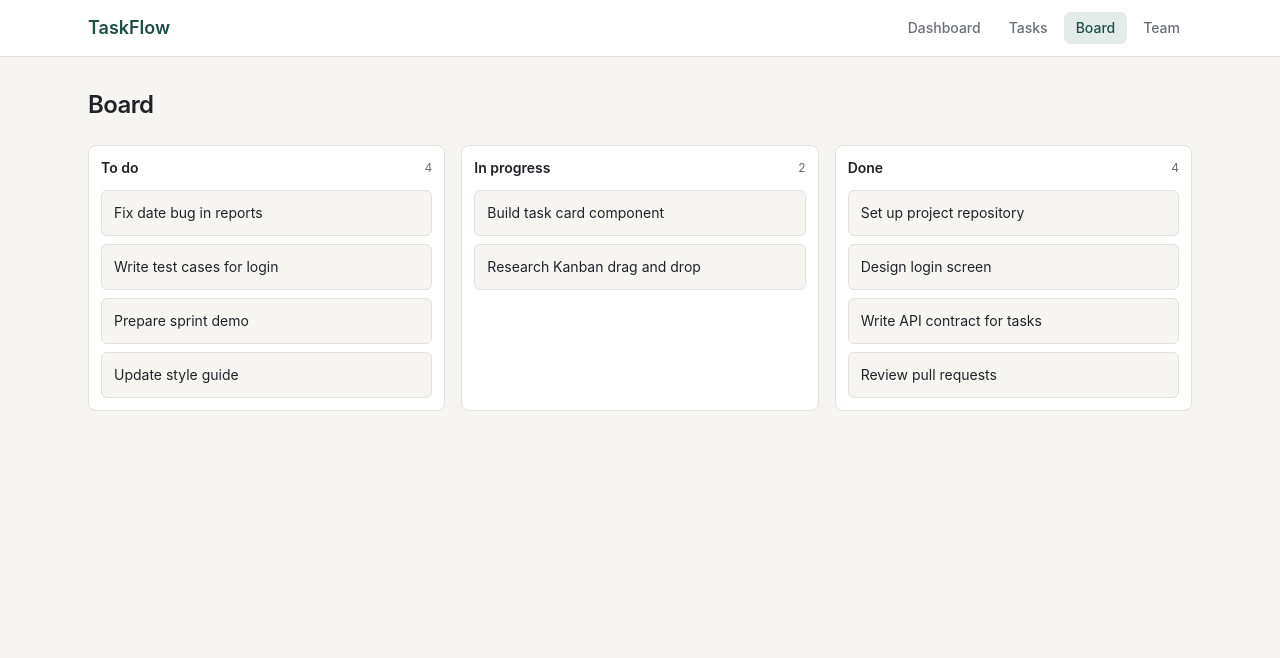
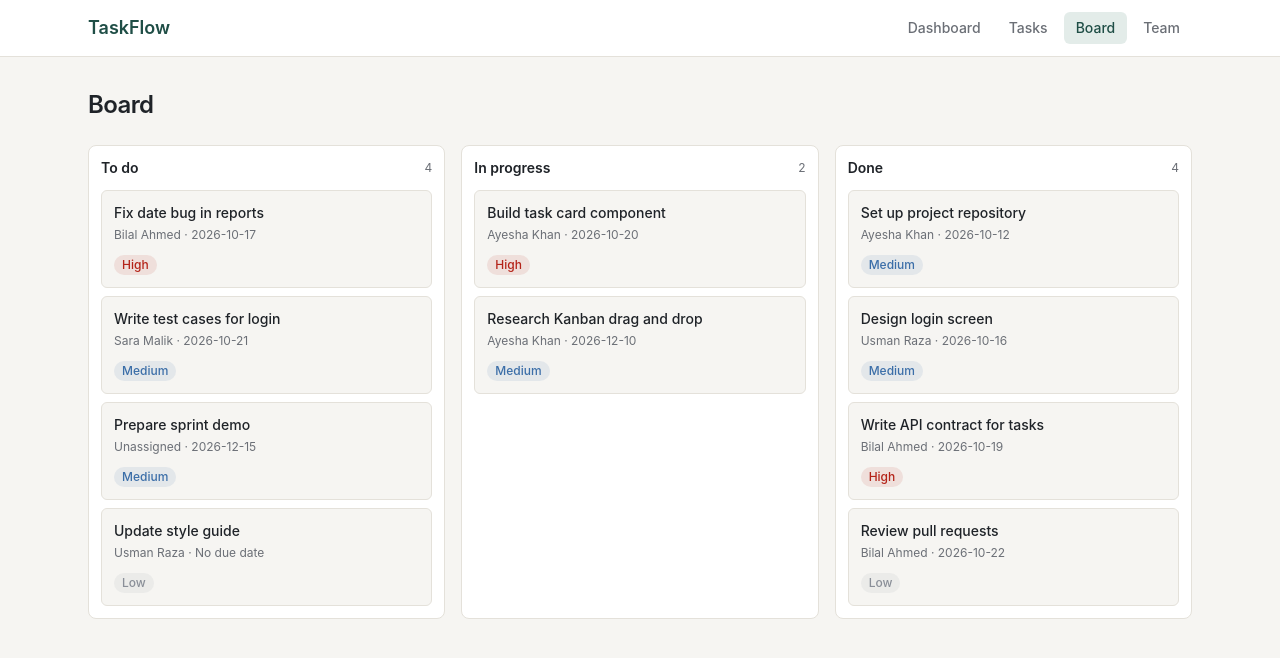
Before and after one commit to khadijafatima409/taskflow, a React (Vite) app: page /board in a window 1280 px wide. Shown: the top 658 px of the page. Built offline with nearby package versions, Linux system fonts and the light colour scheme.

Commit message:
feat(board): add task cards with priority and assignee

```diff
--- /dev/null
+++ b/src/components/features/board/BoardCard.tsx
@@ -0,0 +1,24 @@
+import Badge from '../../../components/Badge';
+import { priorityLabels, priorityTones } from '../../../data/taskOptions';
+import type { Task } from '../../../types/task';
+
+interface BoardCardProps {
+  task: Task;
+  assigneeName: string;
+}
+
+function BoardCard({ task, assigneeName }: BoardCardProps) {
+  return (
+    <li className="rounded-md border border-line bg-canvas p-3">
+      <p className="text-sm font-medium">{task.title}</p>
+      <p className="mt-1 text-xs text-muted">
+        {assigneeName} · {task.dueDate ?? 'No due date'}
+      </p>
+      <div className="mt-2">
+        <Badge tone={priorityTones[task.priority]}>{priorityLabels[task.priority]}</Badge>
+      </div>
+    </li>
+  );
+}
+
+export default BoardCard;
--- a/src/components/features/board/BoardPage.tsx
+++ b/src/components/features/board/BoardPage.tsx
@@ -1,6 +1,9 @@
 import Card from '../../../components/Card';
 import { statuses, statusLabels } from '../../../data/taskOptions';
 import type { Task } from '../../../types/task';
+import { seedTeam } from '../../../data/seedTeam';
+import { getMemberName } from '../../../utils/team';
+import BoardCard from './BoardCard';
 
 interface BoardPageProps {
   tasks: Task[];
@@ -26,9 +29,11 @@ function BoardPage({ tasks }: BoardPageProps) {
 
               <ul className="space-y-2">
                 {columnTasks.map((task) => (
-                  <li key={task.id} className="rounded-md border border-line bg-canvas p-3 text-sm">
-                    {task.title}
-                  </li>
+                  <BoardCard
+                    key={task.id}
+                    task={task}
+                    assigneeName={getMemberName(seedTeam, task.assigneeId)}
+                  />
                 ))}
               </ul>
             </Card>
```
